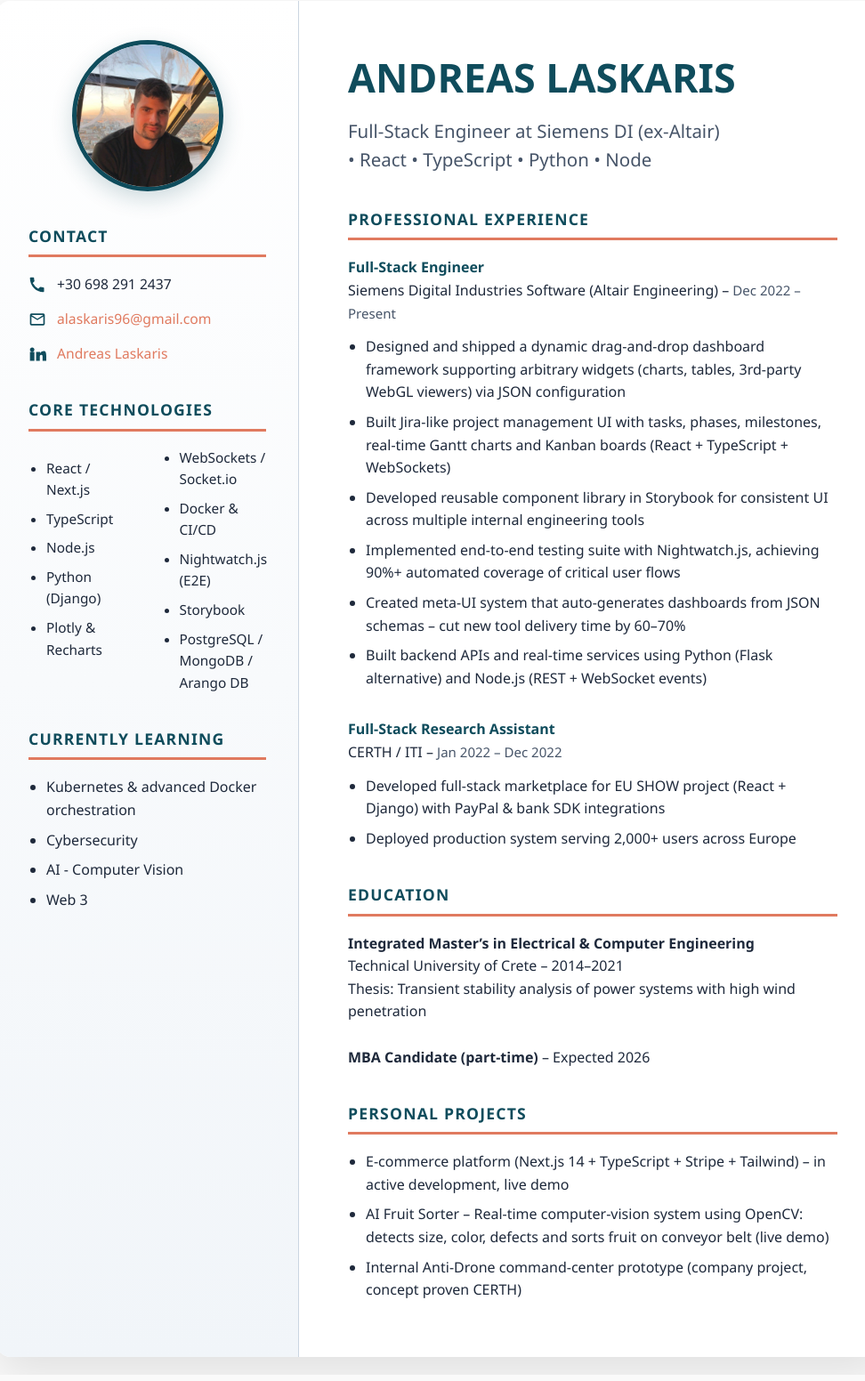
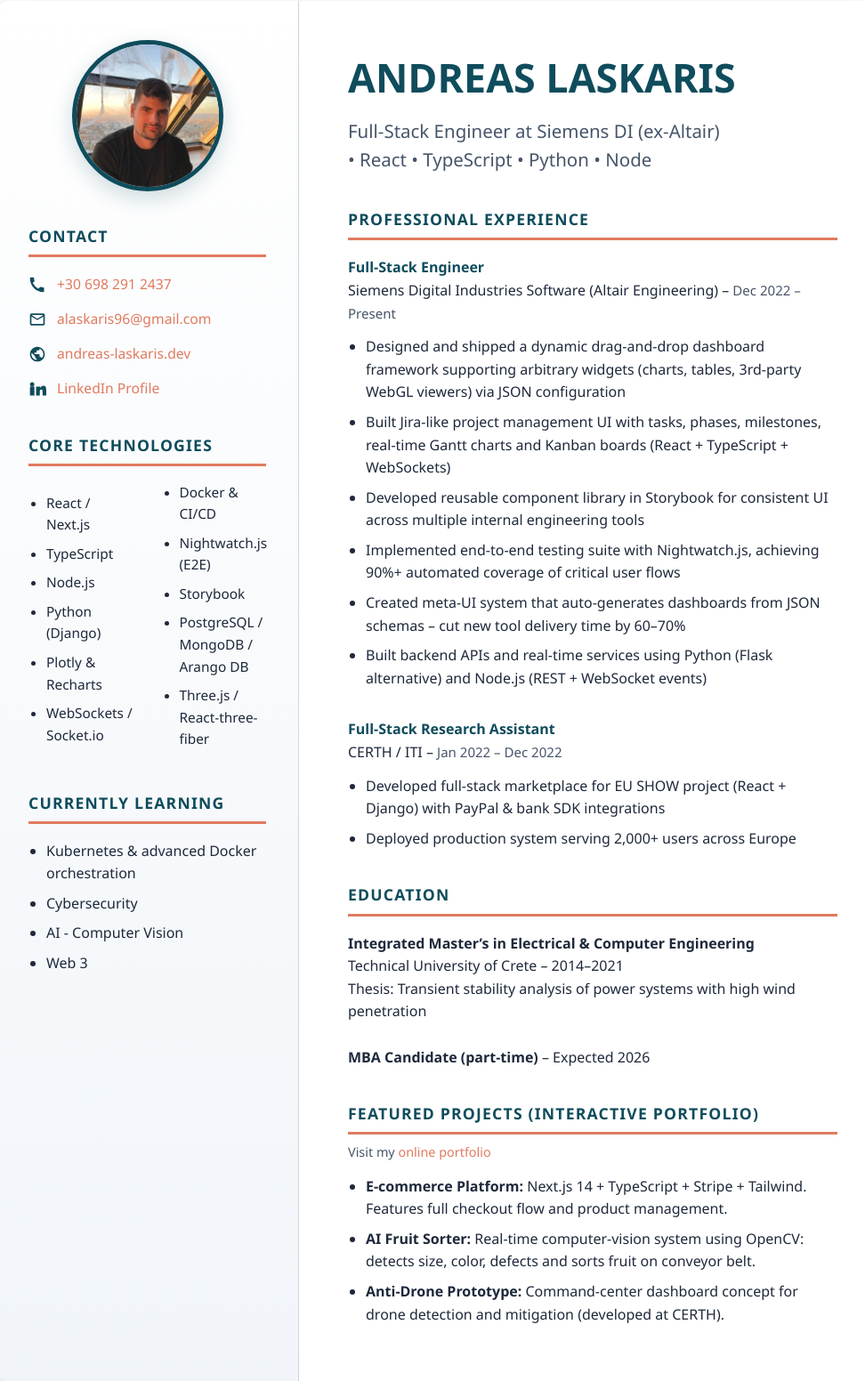
Before and after one commit to Alaskaris96/CVdeploy, a website: page index.html in a window 1280 px wide. Shown: the part 19-1571 px from the top of the page at 89% size, without its empty margins (144-1116 px from the left). Drawn offline with Linux system fonts and the light colour scheme.

Commit message:
fixed cv

```diff
--- a/index.html
+++ b/index.html
@@ -7,21 +7,13 @@
     <title>Andreas Laskaris – Full-Stack Engineer</title>
     <style>
         :root {
-            /* New refined palette */
             --primary: #0f4c5c;
-            /* Deep teal - main brand color */
             --accent: #e07a5f;
-            /* Warm coral - highlights & links */
             --bg: #fafafa;
-            /* Very light gray (warmer than pure white) */
             --light: #f1f5f9;
-            /* Sidebar background */
             --text: #1e293b;
-            /* Dark slate for body text */
             --text-light: #475569;
-            /* Subtitles, dates */
             --border: #cbd5e1;
-            /* Soft borders */
         }
 
         body {
@@ -80,7 +72,6 @@
             position: relative;
         }
 
-        /* Little accent line extension */
         h3::after {
             content: '';
             position: absolute;
@@ -152,7 +143,6 @@
             font-weight: 500;
         }
 
-        /* Subtle hover effect on job titles */
         .job strong {
             color: var(--primary);
         }
@@ -187,9 +177,7 @@
 </head>
 
 <body>
-    <!-- Your existing HTML content stays 100% the same -->
     <div class="cv">
-        <!-- LEFT SIDEBAR -->
         <div class="left">
             <div class="photo"><img src="CV image.jpg" alt="Andreas Laskaris"></div>
 
@@ -199,7 +187,7 @@
                     <path
                         d="M6.62 10.79a15.053 15.053 0 006.59 6.59l2.2-2.2a1 1 0 011.01-.24c1.12.37 2.33.57 3.58.57a1 1 0 011 1V21a1 1 0 01-1 1C10.3 22 2 13.7 2 3a1 1 0 011-1h3.5a1 1 0 011 1c0 1.25.2 2.46.57 3.59a1 1 0 01-.24 1.01l-2.2 2.19z" />
                 </svg>
-                +30 698 291 2437
+                <a href="tel:+306982912437">+30 698 291 2437</a>
             </div>
             <div class="contact-item">
                 <svg viewBox="0 0 24 24">
@@ -211,9 +199,16 @@
             <div class="contact-item">
                 <svg viewBox="0 0 24 24">
                     <path
+                        d="M12 2C6.48 2 2 6.48 2 12s4.48 10 10 10 10-4.48 10-10S17.52 2 12 2zm-1 17.93c-3.95-.49-7-3.85-7-7.93 0-.62.08-1.21.21-1.79L9 15v1c0 1.1.9 2 2 2v1.93zm6.9-2.54c-.26-.81-1-1.39-1.9-1.39h-1v-3c0-.55-.45-1-1-1H8v-2h2c.55 0 1-.45 1-1V7h2c1.1 0 2-.9 2-2v-.41c2.93 1.19 5 4.06 5 7.41 0 2.08-.8 3.97-2.1 5.39z" />
+                </svg>
+                <a href="https://portfolio-two-zeta-0vlkbgjbx1.vercel.app" target="_blank">andreas-laskaris.dev</a>
+            </div>
+            <div class="contact-item">
+                <svg viewBox="0 0 24 24">
+                    <path
                         d="M4.98 3C3.34 3 2 4.34 2 5.98s1.34 2.98 2.98 2.98A2.98 2.98 0 008 5.98C8 4.34 6.66 3 4.98 3zM2 9h6v12H2V9zm8.5 0h5.14v1.71h.07c.72-1.36 2.48-2.79 5.11-2.79C23.52 7.92 24 11.17 24 15.14V21h-5v-5.14c0-1.23-.02-2.82-1.72-2.82-1.73 0-2 1.35-2 2.74V21h-5V9z" />
                 </svg>
-                <a href="https://www.linkedin.com/in/andreas-laskaris-41201a199/">Andreas Laskaris</a>
+                <a href="https://www.linkedin.com/in/andreas-laskaris-41201a199/" target="_blank">LinkedIn Profile</a>
             </div>
 
             <h3>Core Technologies</h3>
@@ -229,6 +224,7 @@
                     <li>Nightwatch.js (E2E)</li>
                     <li>Storybook</li>
                     <li>PostgreSQL / MongoDB / Arango DB</li>
+                    <li>Three.js / React-three-fiber</li>
                 </ul>
             </div>
 
@@ -241,7 +237,6 @@
             </ul>
         </div>
 
-        <!-- RIGHT CONTENT -->
         <div class="right">
             <header>
                 <h1>ANDREAS LASKARIS</h1>
@@ -286,13 +281,16 @@
 
             <strong>MBA Candidate (part-time)</strong> – Expected 2026
 
-            <h3>Personal Projects</h3>
+            <h3>Featured Projects (Interactive Portfolio)</h3>
+            <p style="margin-top: -10px; font-size: 0.9em; color: var(--text-light);">Visit my <a
+                    href="https://portfolio-two-zeta-0vlkbgjbx1.vercel.app/">online portfolio</a> </p>
             <ul>
-                <li>E-commerce platform (Next.js 14 + TypeScript + Stripe + Tailwind) – in active development, live demo
-                </li>
-                <li>AI Fruit Sorter – Real-time computer-vision system using OpenCV: detects size, color, defects and
-                    sorts fruit on conveyor belt (live demo)</li>
-                <li>Internal Anti-Drone command-center prototype (company project, concept proven CERTH)</li>
+                <li><strong>E-commerce Platform:</strong> Next.js 14 + TypeScript + Stripe + Tailwind. Features full
+                    checkout flow and product management.</li>
+                <li><strong>AI Fruit Sorter:</strong> Real-time computer-vision system using OpenCV: detects size,
+                    color, defects and sorts fruit on conveyor belt.</li>
+                <li><strong>Anti-Drone Prototype:</strong> Command-center dashboard concept for drone detection and
+                    mitigation (developed at CERTH).</li>
             </ul>
         </div>
     </div>
--- a/main.js
+++ b/main.js
@@ -10,12 +10,14 @@ const generatePDF = async () => {
         waitUntil: "networkidle0",
     });
 
+    await page.emulateMediaType('screen');
+
     await page.pdf({
         path: "cv.pdf",
         format: "A4",
         printBackground: true,
         preferCSSPageSize: true,
-        scale: 0.73,
+        scale: 0.72,
     });
 
     await browser.close();
--- a/package.json
+++ b/package.json
@@ -1,4 +1,5 @@
 {
+  "type": "module",
   "dependencies": {
     "puppeteer": "^24.31.0"
   }
```
Also changed, not shown: 3 other files.
